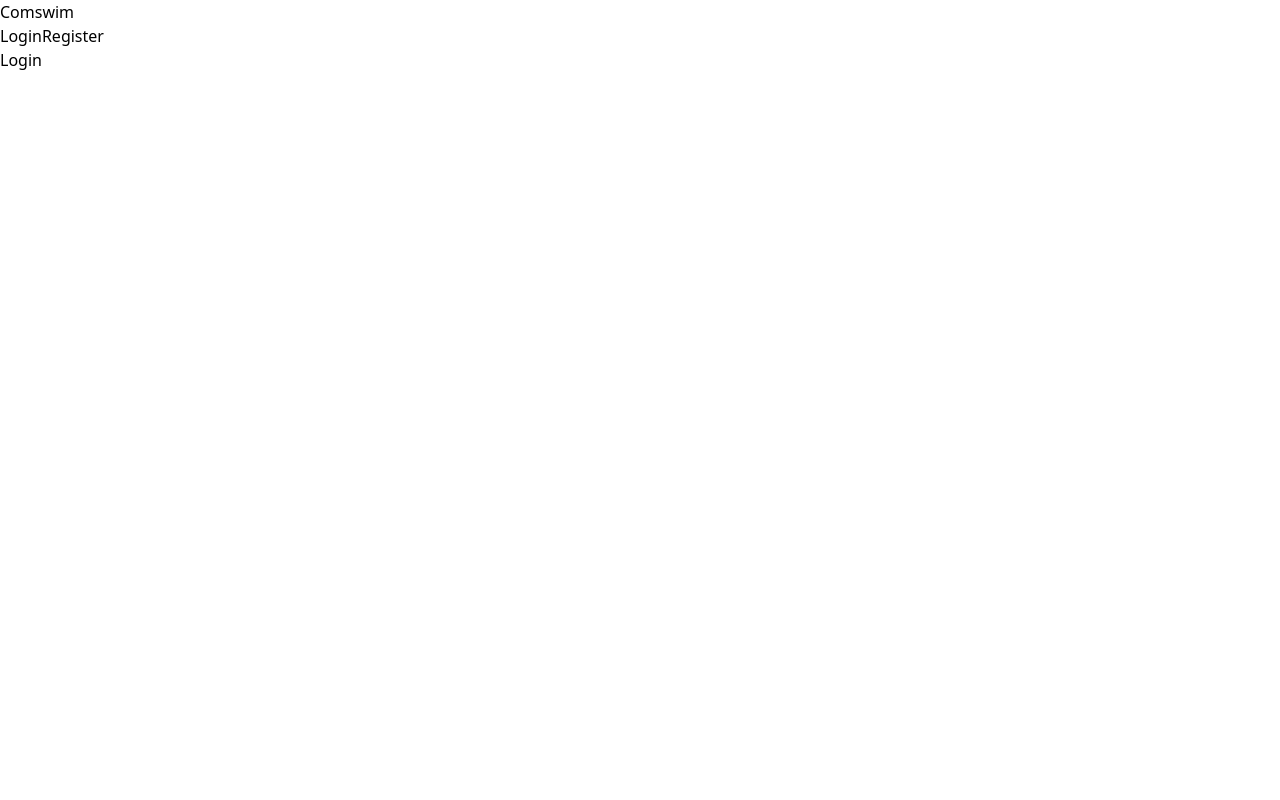
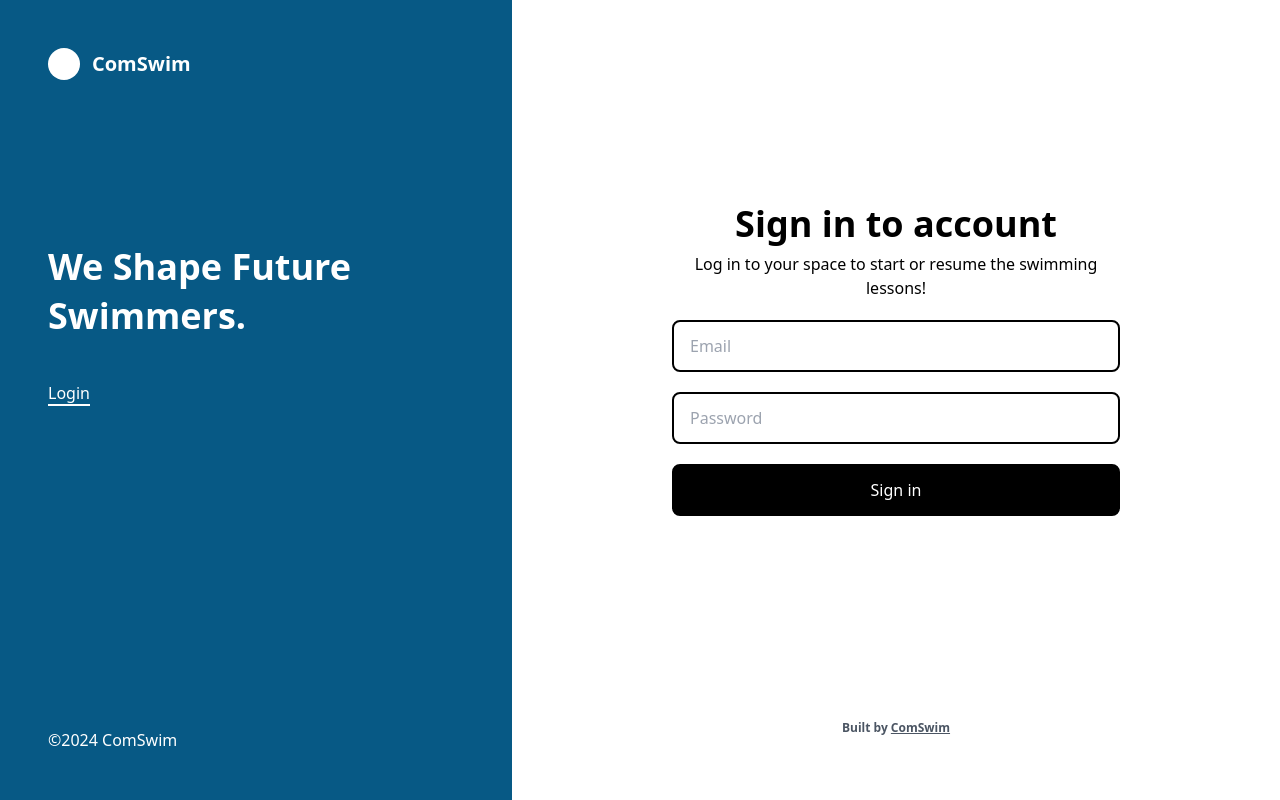
Before and after one commit to alain-kubwayo/comswim-frontend, a Vue app: page /login in a window 1280 px wide. Built offline with nearby package versions, Linux system fonts and the light colour scheme.

Commit message:
feature: design login page

```diff
--- a/src/App.vue
+++ b/src/App.vue
@@ -1,13 +1,18 @@
 <script setup>
+import AuthSidebar from './components/AuthSidebar.vue'
+
 </script>
 
 <template>
-  <div id="nav">
-    <h1>Comswim</h1>
-    <router-link :to="{ name: 'Login' }">Login</router-link>
-    <router-link :to="{ name: 'Register' }">Register</router-link>
+  <div>
+
+    <div class="flex min-h-screen">
+      <div class="flex flex-row w-full">
+        <AuthSidebar />
+        <router-view />
+      </div>
+    </div>
   </div>
-  <router-view />
 </template>
 
 <style scoped>
--- /dev/null
+++ b/src/components/AuthSidebar.vue
@@ -0,0 +1,29 @@
+<script setup>
+</script>
+
+<template>
+    <div class="hidden lg:flex flex-col justify-between bg-sky-800 lg:p-8 xl:p-12 lg:max-w-sm xl:max-w-lg text-white">
+      <div class="flex items-center justify-start space-x-3">
+        <span class="bg-white rounded-full w-8 h-8"></span>
+        <a href="/" class="text-xl font-extrabold">ComSwim</a>
+      </div>
+      <div class="space-y-10">
+        <h1 class="lg:text-2xl xl:text-4xl xl:leading-snug font-extrabold">
+          We Shape Future Swimmers.
+        </h1>
+        <div class="space-y-3">
+          <div class="w-1/6">
+            <router-link :to="{ name: 'Login' }">Login</router-link>
+          </div>
+        </div>
+      </div>
+      <div></div>
+      <p class="font-medium">&copy;{{ (new Date()).getFullYear() }} ComSwim</p>
+    </div>
+</template>
+
+<style scoped>
+.router-link-active {
+  @apply text-white border-b-2 border-white;
+}
+</style>
--- a/src/pages/Login.vue
+++ b/src/pages/Login.vue
@@ -2,9 +2,40 @@
 </script>
 
 <template>
-  <div>
-    <h1>Login</h1>
-  </div>
+      <div class="flex flex-1 flex-col items-center justify-center px-10 relative">
+        <div class="flex lg:hidden justify-between items-center w-full py-4">
+          <div class="flex items-center justify-start space-x-3">
+            <span class="bg-black rounded-full w-6 h-6"></span>
+            <a href="#" class="font-medium text-lg">ComSwim</a>
+          </div>
+          <div class="flex items-center space-x-2">
+            <span>Not a member? </span>
+            <a href="#" class="underline font-medium text-[#070eff]">Sign up now</a>
+          </div>
+        </div>
+        <div class="flex flex-1 flex-col  justify-center space-y-5 max-w-md">
+          <div class="flex flex-col space-y-2 text-center">
+            <h2 class="text-3xl md:text-4xl font-bold">Sign in to account</h2>
+            <p class="text-md">Log in to your space to start or resume the swimming lessons!</p>
+          </div>
+          <form class="flex flex-col max-w-md space-y-5">
+            <input
+                type="email"
+                placeholder="Email"
+                class="flex px-3 py-2 md:px-4 md:py-3 border-2 border-black rounded-lg font-medium placeholder:font-normal"
+            />
+            <input
+                type="password"
+                placeholder="Password"
+                class="flex px-3 py-2 md:px-4 md:py-3 border-2 border-black rounded-lg font-medium placeholder:font-normal"
+            />
+            <button class="flex items-center justify-center flex-none px-3 py-2 md:px-4 md:py-3 border-2 rounded-lg font-medium border-black bg-black text-white">Sign in</button>
+          </form>
+        </div>
+        <div class="flex justify-center flex-col m-auto mb-16 text-center text-xs text-gray-600">
+          <p class="font-bold">Built by <a href="/" class="underline font-extrabold">ComSwim</a></p>
+        </div>
+      </div>
 </template>
 
 <style scoped>
--- a/src/pages/Register.vue
+++ /dev/null
@@ -1,12 +0,0 @@
-<script setup>
-</script>
-
-<template>
-  <div>
-    <h1>Register</h1>
-  </div>
-</template>
-
-<style scoped>
-
-</style>
--- a/src/router/index.js
+++ b/src/router/index.js
@@ -1,17 +1,11 @@
 import { createRouter, createWebHistory } from 'vue-router';
 import Login from '../pages/Login.vue';
-import Register from '../pages/Register.vue';
 
 const routes = [
     {
         path: '/login',
         name: 'Login',
         component: Login
-    },
-    {
-        path: '/register',
-        name: 'Register',
-        component: Register
     }
 ];
 
```
